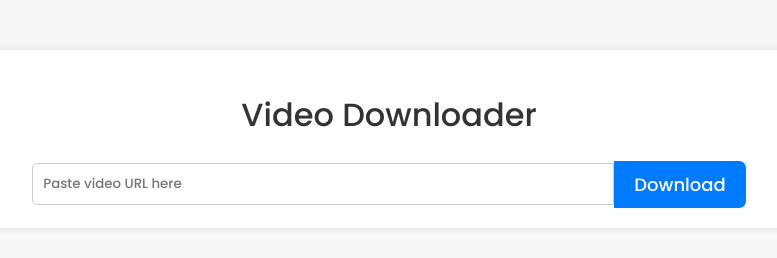
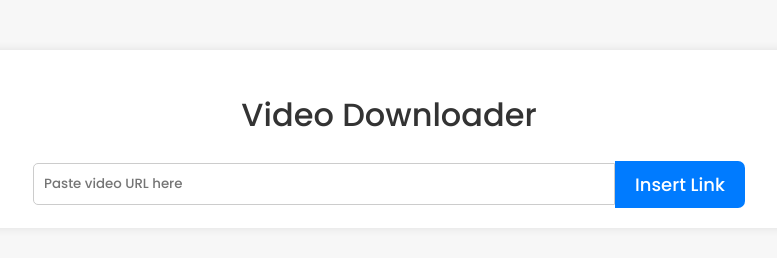
Before and after one commit to uvarajpathak12345/Project-9-Video-Downloader-Website, a plain HTML site: page index.html in a window 1280 px wide. Shown: the top 258 px of the page, 251-1028 px from the left. Drawn offline with Linux system fonts and the light colour scheme.

Commit message:
Update index.html

```diff
--- a/index.html
+++ b/index.html
@@ -11,7 +11,7 @@
         <h1>Video Downloader</h1>
         <div class="video-container">
             <input id="data" type="text" placeholder="Paste video URL here">
-            <button class="download-button" id="btn">Download</button>
+            <button class="download-button" id="btn">Insert Link</button>
         </div>
         </div>
     </div>
```
